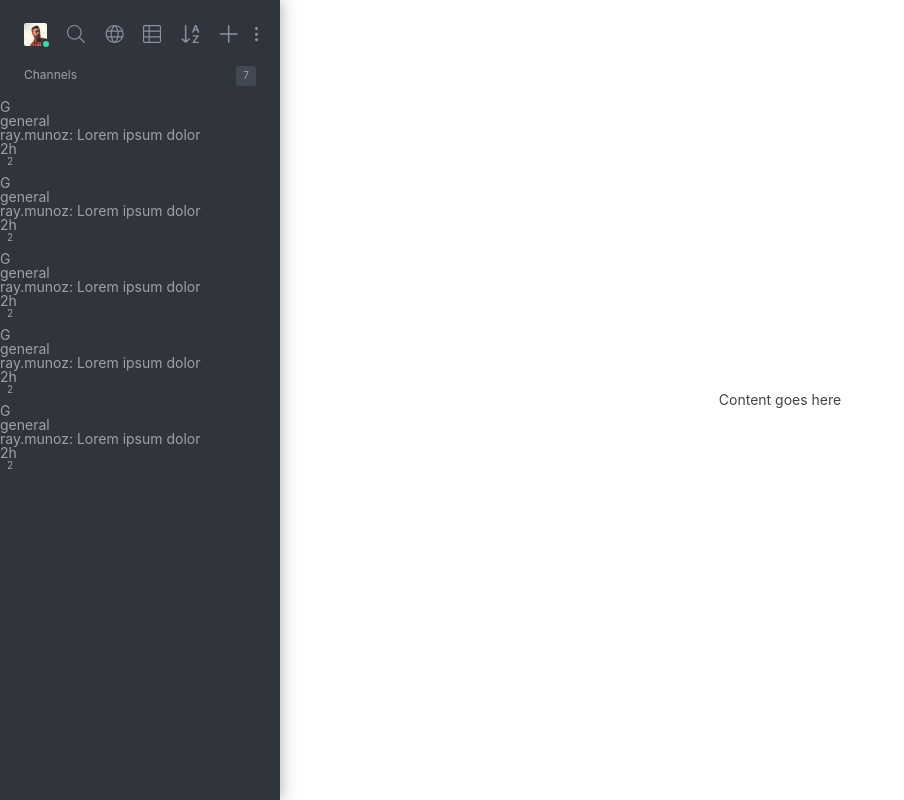
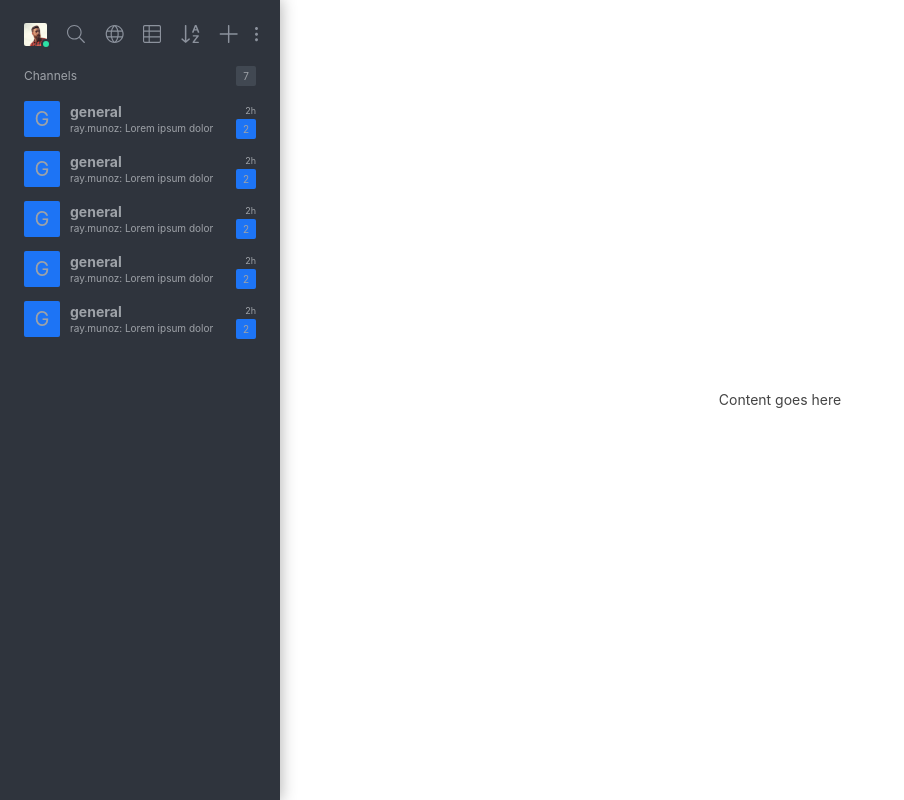
Before and after one commit to tassoevan/rocketchat-react-sidebar, a React (Create React App) app: page / in a window 1280 px wide. Shown: the whole page, without its empty margins (0-904 px from the left). Built offline with nearby package versions, Linux system fonts and the light colour scheme.

Commit message:
Add Channel component

```diff
--- /dev/null
+++ b/src/Channel.css
@@ -0,0 +1,63 @@
+.Channel {
+  padding: 0 24px 12.5px;
+  display: flex;
+  flex-direction: row;
+  justify-content: stretch;
+  flex-wrap: nowrap;
+}
+
+.Channel__icon {
+  width: 36px;
+  min-width: 36px;
+  height: 36px;
+  min-height: 36px;
+  margin-right: 10px;
+  flex: 0;
+  border-radius: 2px;
+  color: #9ea2a8;
+  background-color: #1d74f5;
+  font-size: 20px;
+  line-height: 36px;
+  text-align: center;
+  vertical-align: baseline;
+}
+
+.Channel__description {
+  flex: 1;
+  min-width: 0;
+}
+
+.Channel__name {
+  font-weight: bold;
+  line-height: 1.5;
+  white-space: nowrap;
+  text-overflow: ellipsis;
+}
+
+.Channel__last-message {
+  min-width: 0;
+  font-size: 10px;
+  line-height: 1.25;
+  overflow: hidden;
+  white-space: nowrap;
+  text-overflow: ellipsis;
+}
+
+.Channel__stats {
+  flex: 0;
+  display: flex;
+  flex-direction: column;
+  align-items: flex-end;
+  justify-content: space-around;
+}
+
+.Channel__last-message-time-since {
+  font-size: 9px;
+  margin: 5px 0 3.5px 0;
+  line-height: 1;
+  vertical-align: baseline;
+}
+
+.Channel__message-count {
+  background-color: #1d74f5;
+}
--- /dev/null
+++ b/src/Channel.js
@@ -0,0 +1,20 @@
+import React, { Component } from 'react';
+import './Channel.css';
+
+export class Channel extends Component {
+  render() {
+    return (
+      <div className="Channel">
+        <div className="Channel__icon">G</div>
+        <div className="Channel__description">
+          <div className="Channel__name">general</div>
+          <div className="Channel__last-message">ray.munoz: Lorem ipsum dolor</div>
+        </div>
+        <div className="Channel__stats">
+          <div className="Channel__last-message-time-since">2h</div>
+          <div className="Channel__message-count Sidebar__list-counter">2</div>
+        </div>
+      </div>
+    );
+  }
+}
--- a/src/Sidebar.css
+++ b/src/Sidebar.css
@@ -81,14 +81,11 @@
   position: absolute;
 }
 
-.Sidebar__list {
-}
-
 .Sidebar__list-title {
   align-items: center;
   justify-content: space-between;
   margin: 0;
-  padding: 0 24px 14px;
+  padding: 0 24px 15px;
   display: flex;
   flex-direction: row;
   align-items: baseline;
@@ -98,6 +95,8 @@
 .Sidebar__list-title-text {
   color: #9ea2a8;
   font-size: 12px;
+  white-space: nowrap;
+  text-overflow: ellipsis;
 }
 
 .Sidebar__list-title-counter {
@@ -106,7 +105,10 @@
 
 .Sidebar__list-counter {
   width: 20px;
+  min-width: 20px;
   height: 20px;
+  min-height: 20px;
+  line-height: 20px;
   border-radius: 2px;
   color: #9ea2a8;
   font-size: 10px;
--- a/src/Sidebar.js
+++ b/src/Sidebar.js
@@ -1,5 +1,6 @@
 import React from 'react';
 import { Avatar } from './Avatar';
+import { Channel } from './Channel';
 import './Sidebar.css';
 import avatarImage from './assets/user-avatar.jpg';
 import searchIcon from './assets/icons/search.svg';
@@ -62,25 +63,11 @@ const List = ({ title, count, children }) => (
     ) : null}
 
     <ul className="Sidebar__list-items">
-      {children}
+      {React.Children.map(children, child => (
+        <li className="Sidebar__list-item">{child}</li>
+      ))}
     </ul>
   </div>
-);
-
-const Item = props => (
-  <li className="Sidebar__list-item" {...props} />
-);
-
-const Channel = ({ ...props }) => (
-  <Item>
-    <div className="Channel">
-      <div className="Channel__icon">G</div>
-      <div className="Channel__name">general</div>
-      <div className="Channel__last-message">ray.munoz: Lorem ipsum dolor</div>
-      <div className="Channel__elapsed-time">2h</div>
-      <div className="Channel__message-count Sidebar__list-counter">2</div>
-    </div>
-  </Item>
 );
 
 export const Sidebar = ({ viewMode }) => (
@@ -88,11 +75,11 @@ export const Sidebar = ({ viewMode }) => (
     <Header viewMode={viewMode} />
 
     <List title="Channels" count={7}>
-      <Channel />
-      <Channel />
-      <Channel />
-      <Channel />
-      <Channel />
+      <Channel viewMode={viewMode} />
+      <Channel viewMode={viewMode} />
+      <Channel viewMode={viewMode} />
+      <Channel viewMode={viewMode} />
+      <Channel viewMode={viewMode} />
     </List>
   </aside>
 );
```
